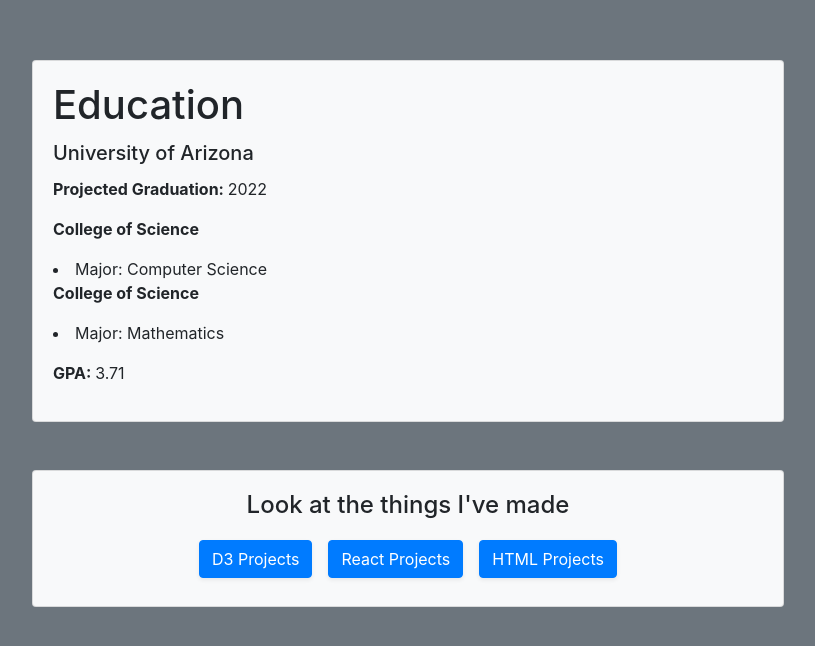
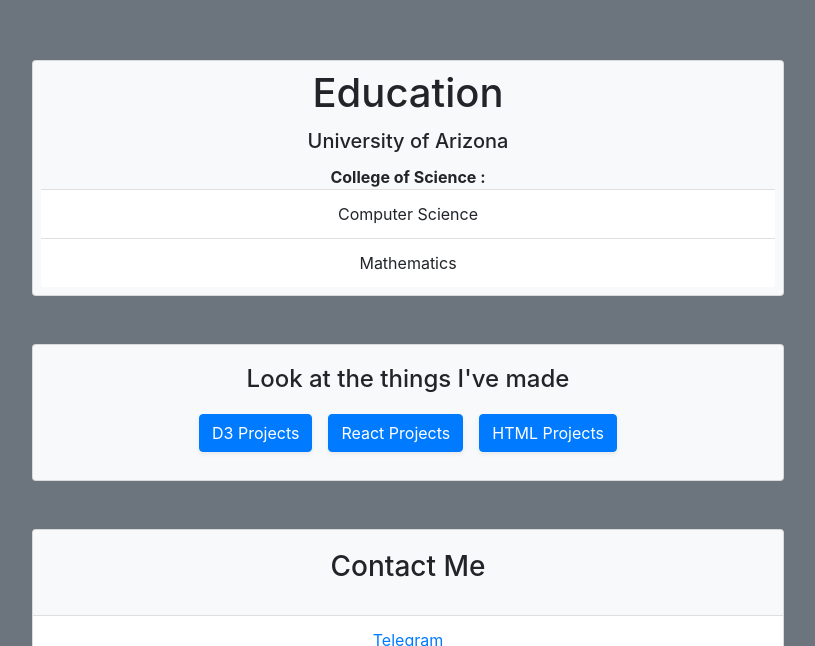
Before and after one commit to TheLoneWanderer4/aminsennour.com-2.0, a React (Create React App) app: page / in a window 1280 px wide. Shown: the part 764-1410 px from the top of the page, without its empty margins (232-1047 px from the left). Built offline with nearby package versions, Linux system fonts and the light colour scheme.

Commit message:
Update, beta 2.0

```diff
--- a/src/components/Home/home-components/Education/Education.jsx
+++ b/src/components/Home/home-components/Education/Education.jsx
@@ -2,27 +2,15 @@
 import "./Education.css";
 
 const Education = () => (
-  <div className="p-4 home-card">
-    <div className="card bg-light">
-      <div className="card-body">
-        <h1 className="card-title">Education</h1>
-        <h5 className="card-title">University of Arizona</h5>
-        <p>
-          <b>Projected Graduation: </b> 2022
-        </p>
-        <p>
-          <b> College of Science </b>
-        </p>
-        <li>Major: Computer Science</li>
-        <p>
-          <b>College of Science</b>
-        </p>
-        <li>Major: Mathematics</li>
-        <p></p>
-        <p>
-          <b>GPA: </b> 3.71
-        </p>
-      </div>
+  <div className="p-4 home-card text-center">
+    <div className="card bg-light p-2">
+      <h1 className="card-title">Education</h1>
+      <h5 className="card-title">University of Arizona</h5>
+      <ul className="list-group list-group-flush">
+        <b> College of Science : </b>
+        <li className="list-group-item">Computer Science</li>
+        <li className="list-group-item">Mathematics</li>
+      </ul>
     </div>
   </div>
 );
```
